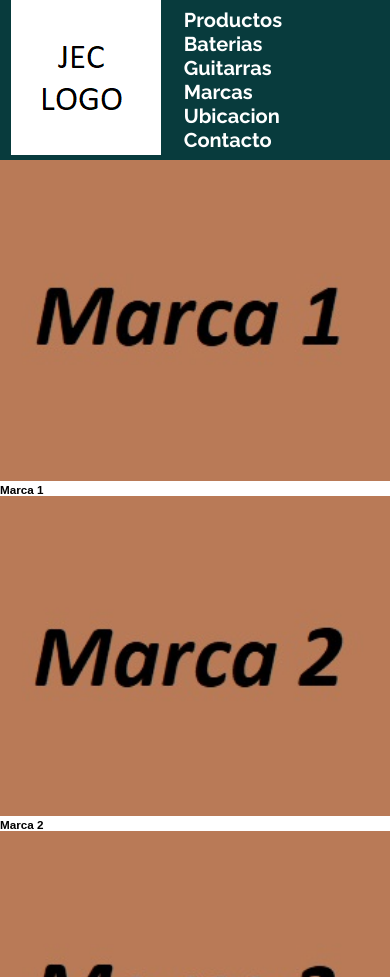
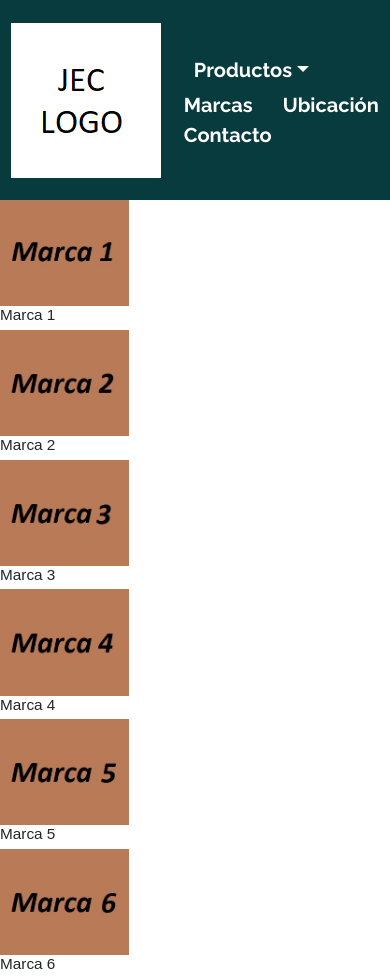
Before and after one commit to jonatec92/DW-repo, a plain HTML site: page pages/marcas.html in a window 390 px wide. Shown: the top 977 px of the page. Drawn offline with nearby package versions, Linux system fonts and the light colour scheme.

Commit message:
aplicando boostrap

```diff
--- a/css/estilo.css
+++ b/css/estilo.css
@@ -11,8 +11,8 @@ p{
 }
 
 a{
-	color: white;
-	text-decoration: none;
+	color: white !important;
+	text-decoration: none !important;
 	font-size: 2rem;
 }
 
@@ -28,7 +28,7 @@ a{
 
 /*responsive*/
 
-.container {
+.containers {
     display: grid;
     height: 100vh;
     grid-template-areas:
@@ -47,6 +47,7 @@ header {
 	justify-content: space-around;
 	position: sticky;
 	top: 0;
+	z-index: 2;
 }
 
 section {
@@ -118,8 +119,6 @@ h1 {
 	font-family: 'Raleway-Bold';
 	font-size: 4rem;
 	margin: 50px 50px 0 50px;
-	/* margin-left: 50px;
-	margin-top: 50px; */
 	border-top: solid 2px black ;
 	border-bottom: solid 2px black ;
 
@@ -154,8 +153,6 @@ h3 {
 	justify-content: start;
 	align-items: flex-start;
 	margin: 0 50px 20px 50px;
-	/* margin-left: 50px;
-	margin-bottom: 20px; */
 	padding: 30px;
 }
 
@@ -166,15 +163,14 @@ h3 {
 	overflow: auto
 }
 
+.dropdown-item:focus, .dropdown-item:hover {
+
+	background-color: rgba(31, 127, 151, 0.658) !important;
+
+}
+
 @media screen and (max-width: 768px){
 
-	nav ul{
-		list-style-type: none;
-		display:flex;
-		flex-direction: column;
-		justify-content: space-between;
-		align-items: flex-start;
-	}
 	.noticia {
 		display: flex;
 		width: auto;
@@ -204,8 +200,6 @@ h3 {
 		flex-direction: column;
 		justify-content: start;
 		align-items: flex-start;
-		/* margin-left: 50px;
-		margin-bottom: 20px; */
 		padding: 30px;
 	}
 
--- a/pages/marcas.html
+++ b/pages/marcas.html
@@ -12,23 +12,23 @@
 		<link href="https://fonts.googleapis.com/css2?family=Josefin+Sans:wght@100;200;500;600;700&display=swap" rel="stylesheet">
 		<!-- linkear nuestro css -->
 		<link rel="stylesheet" href="../css/estilo.css">
+		<link href="https://cdn.jsdelivr.net/npm/bootstrap@5.1.3/dist/css/bootstrap.min.css" rel="stylesheet" integrity="sha384-1BmE4kWBq78iYhFldvKuhfTAU6auU8tT94WrHftjDbrCEXSU1oBoqyl2QvZ6jIW3" crossorigin="anonymous">
 	</head>
 <body>
-	<!-- fila de logo + nav -->
-	<header class="navBackground">
-		<a href="../index.html"><img src="../assets/img/logo.png" alt="logo de jec music"></a>
+	<div class="containers">
+		<header>
+			<a class="logo" href="../index.html"><img src="../assets/img/logo.png" alt="logo de jec music"></a>
 			<nav>
-			<ul>
-				<li><a href="productos.html">Productos</a>
-					<ul>
-						<li><a href="productos.html">Baterias</a></li>
-						<li><a href="productos.html">Guitarras</a></li>
+				<ul class="nav nav-pills">
+					<li class="nav-item"><a class="nav-link dropdown-toggle" data-bs-toggle="dropdown" role="button" aria-expanded="false" href="productos.html">Productos</a>
+						<ul class="dropdown-menu bg-dark bs-gray-600">
+							<li><a class="dropdown-item " href="productos.html">Baterias</a></li>
+							<li><a class="dropdown-item" href="productos.html">Guitarras</a></li>
 						</ul>
 					</li>
-				<li><a href="marcas.html">Marcas</a></li>
-				<li><a href="ubicacion.html">Ubicacion</a></li>
-				<li><a href="contacto.html">Contacto</a></li>
-			</ul>
+					<li class="nav-item"><a href="marcas.html">Marcas</a></li>
+					<li class="nav-item"><a href="ubicacion.html">Ubicación</a></li>
+					<li class="nav-item"><a href="contacto.html">Contacto</a></li>
 				</ul>
 			</nav>
 		</header>
```
Also changed, not shown: index.html (+37 -16 lines), pages/productos.html (+13 -11 lines), assets/img/banner.jpg. Lines whose indentation alone changed are shown as unchanged.
